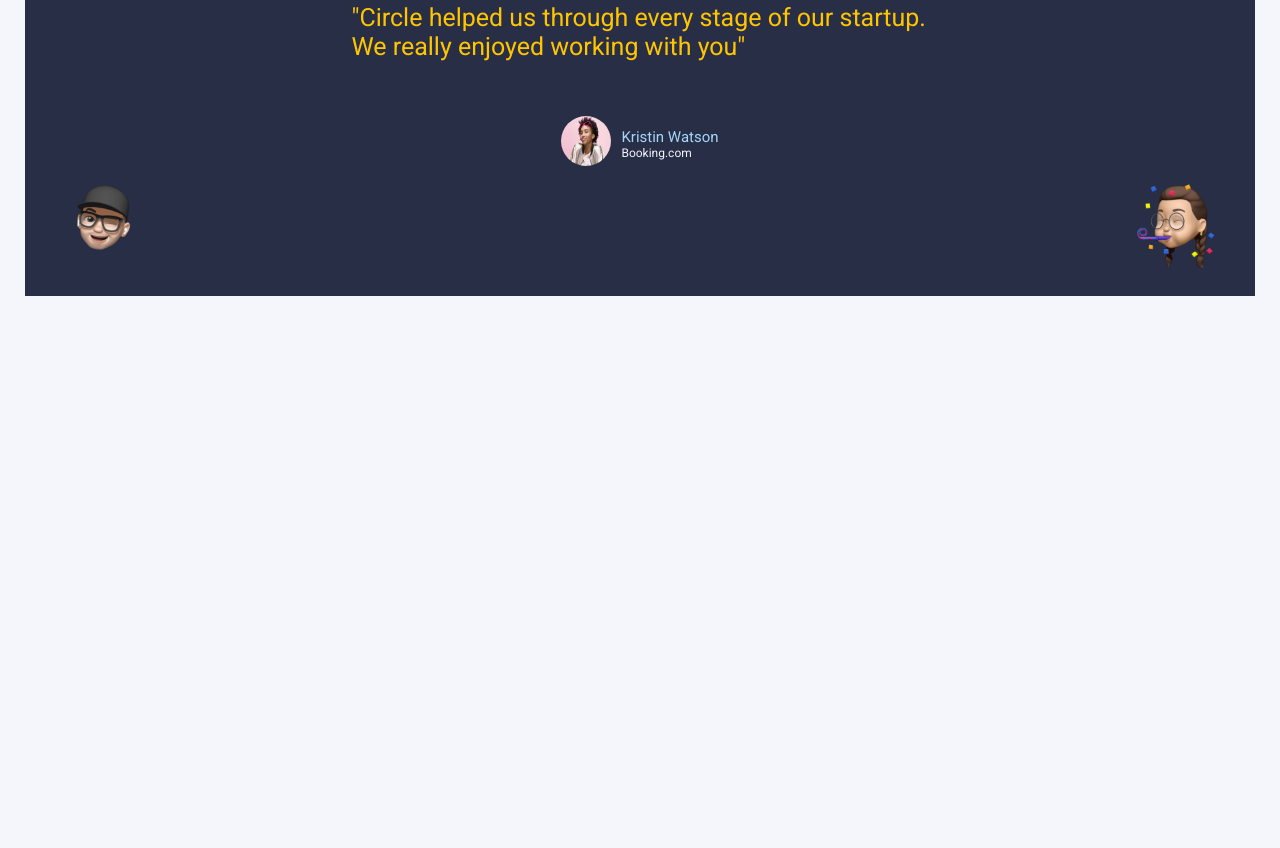
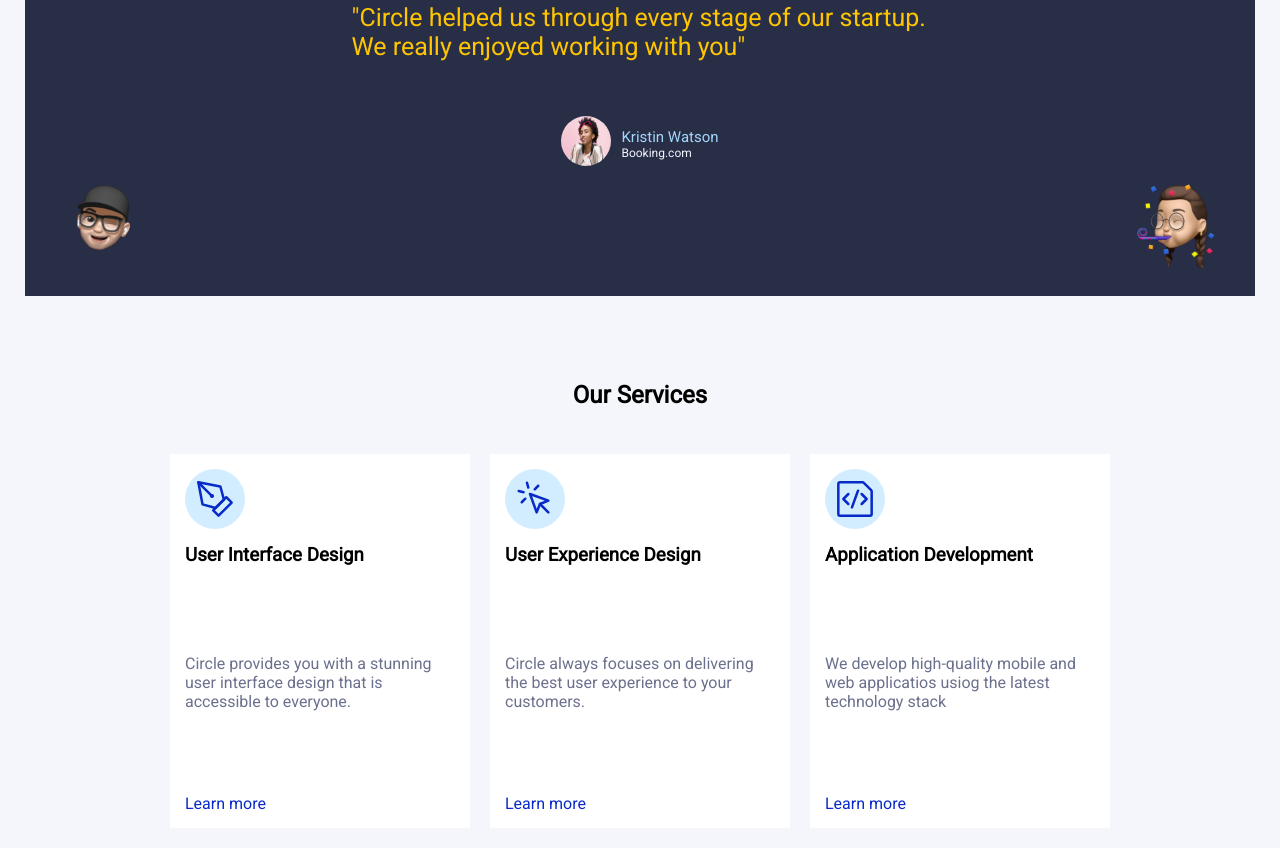
Before and after one commit to MargaBen/Webcircle, a website: page index.html in a window 1280 px wide. Shown: the part 1622-2470 px from the top of the page. Before the commit the page ends 1968 px from the top, so only its background shows below. Drawn offline with Linux system fonts and the light colour scheme.

Commit message:
service section html & CSS

```diff
--- a/index.html
+++ b/index.html
@@ -42,13 +42,10 @@
       </section>
       <section class="logo-section">
         <img src="logos/airbnb-logo.svg" alt="airbnb-logo" />
-        <img src="logos/google-logo.svg" alt="googlelogo" /><img
-          src="logos/microsoft-logo.svg"
-          alt="microsoft-logo"
-        /><img src="logos/fedex-logo.svg" alt="fedex-logo" /><img
-          src="logos/amazon-logo.svg "
-          alt="amazonlogo"
-        />
+        <img src="logos/google-logo.svg" alt="googlelogo" />
+        <img src="logos/microsoft-logo.svg" alt="microsoft-logo" />
+        <img src="logos/fedex-logo.svg" alt="fedex-logo" />
+        <img src="logos/amazon-logo.svg" alt="amazonlogo"/>
       </section>
       <section class="recent-projects">
         <h2>Recent Projects</h2>
@@ -114,6 +111,36 @@
           </div>
         </div>
       </section>
+      <section class="services-section">
+        <h2>Our Services</h2>
+        <div class="service-section-container">
+          <div class="service-div">
+            <div class="service-img">
+              <img src="services-section/icons/1.svg" alt="Pen nip">
+            </div>
+              <h3>User Interface Design</h3>
+              <p>Circle provides you with a stunning user interface design that is accessible to everyone.</p>
+              <a href="">Learn more</a>
+          </div>
+          <div class="service-div">
+            <div class="service-img">
+              <img src="services-section/icons/2.svg" alt="Tooltip blinking">
+            </div>
+              <h3>User Experience Design</h3>
+              <p>Circle always focuses on delivering the best user experience to your customers.</p>
+              <a href="">Learn more</a>
+          </div>
+          <div class="service-div">
+            <div class="service-img">
+              <img src="services-section/icons/3.svg" alt="empty closing tag">
+            </div>
+              <h3>Application Development</h3>
+              <p>We develop high-quality mobile and web applicatios usiog the latest technology stack</p>
+              <a href="">Learn more</a>
+
+          </div>
+        </div>
+      </section>
     </div>
   </body>
 </html>
--- a/style.css
+++ b/style.css
@@ -216,6 +216,63 @@ body {
     font-size: 15px;
     color: #a2d6f9;
   }
+  .services-section {
+    display: flex;
+    flex-direction: column;
+    justify-content: space-around;
+    align-items: center;
+    width: 100%;
+    margin: 50px 0px;
+    padding: 0px;
+  }
+  .services-section h2 {
+    margin: 35px;
+  }
+  .service-div {
+    width: 270px;
+    height: 344px;
+    background-color: white;
+    margin: 10px;
+    padding: 15px;
+    position: relative;
+  }
+  .service-img {
+    display: flex;
+    justify-items: center;
+    background-color: rgb(209, 237, 255);
+    width: 60px;
+    height: 60px;
+    border-radius: 50%;
+  }
+  .service-img img {
+    object-fit: scale-down;
+  }
+  .service-section-container {
+    display: flex;
+    width: 100vw;
+    flex-direction: row;
+    flex-wrap: wrap;
+    align-content: center;
+    justify-content: center;
+    align-items: center;
+  }
+  .service-div h3 {
+    margin: 15px 0px 35px;
+  }
+  .service-div p {
+    position: absolute;
+    top: 200px;
+    color: rgb(107, 112, 141);
+    width: -webkit-fill-available;
+    padding-right: 10px;
+  }
+  .service-div a {
+    text-decoration: none;
+    color: #6b708d;
+    position: absolute;
+    bottom: 15px;
+    color: rgb(7, 42, 200);
+  }
 }
 
 @media screen and (max-width: 700px) {
@@ -429,4 +486,59 @@ body {
     font-size: 8px;
     color: #a2d6f9;
   }
+  .services-section {
+    display: flex;
+    flex-direction: column;
+    justify-content: space-around;
+    align-items: center;
+    width: 100%;
+    margin: 50px 0px;
+    padding: 0px;
+  }
+  .services-section h2 {
+    margin: 35px;
+  }
+  .service-div {
+    width: 270px;
+    height: 344px;
+    background-color: white;
+    margin: 10px;
+    padding: 15px;
+    position: relative;
+  }
+  .service-img {
+    display: flex;
+    justify-items: center;
+    background-color: rgb(209, 237, 255);
+    width: 60px;
+    height: 60px;
+    border-radius: 50%;
+  }
+  .service-img img {
+    object-fit: scale-down;
+  }
+  .service-section-container {
+    display: flex;
+    width: 100vw;
+    flex-direction: column;
+    align-content: center;
+    align-items: center;
+  }
+  .service-div h3 {
+    margin: 15px 0px 35px;
+  }
+  .service-div p {
+    position: absolute;
+    top: 200px;
+    color: rgb(107, 112, 141);
+    width: -webkit-fill-available;
+    padding-right: 10px;
+  }
+  .service-div a {
+    text-decoration: none;
+    color: #6b708d;
+    position: absolute;
+    bottom: 15px;
+    color: rgb(7, 42, 200);
+  }
 }
```
